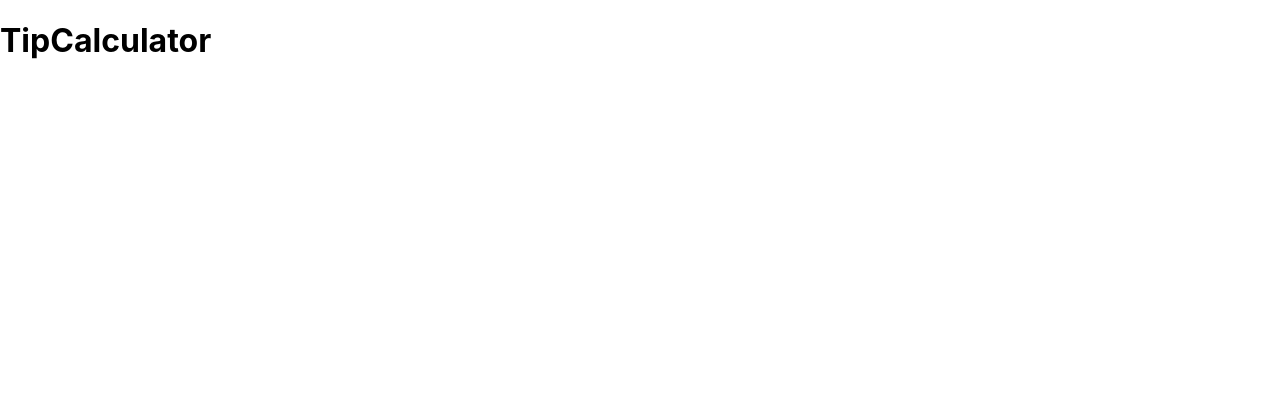
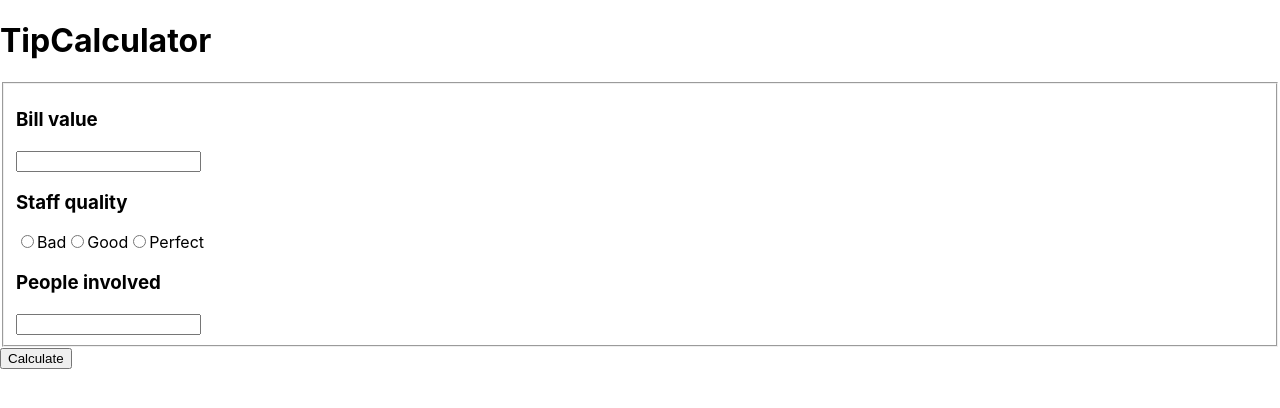
Before and after one commit to miro-junker/szn-tip-calculator, a React (Create React App) app: page / in a window 1280 px wide. Shown: the top 408 px of the page. Built offline with nearby package versions, Linux system fonts and the light colour scheme.

Commit message:
Add input form

```diff
--- a/src/TipCalculator/TipCalculator.tsx
+++ b/src/TipCalculator/TipCalculator.tsx
@@ -5,6 +5,24 @@ const TipCalculator: React.FC = () => {
   return (
     <div className={styles.root}>
       <h1>TipCalculator</h1>
+
+      <fieldset>
+        <h3>Bill value</h3>
+        <input type="number" />
+
+        <h3>Staff quality</h3>
+        <input type="radio" name="satisfaction" id="bad" />
+        <label htmlFor="bad">Bad</label>
+        <input type="radio" name="satisfaction" id="good" />
+        <label htmlFor="good">Good</label>
+        <input type="radio" name="satisfaction" id="perfect" />
+        <label htmlFor="perfect">Perfect</label>
+
+        <h3>People involved</h3>
+        <input type="number" />
+      </fieldset>
+
+      <button>Calculate</button>
     </div>
   );
 }
```
